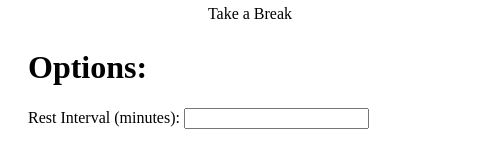
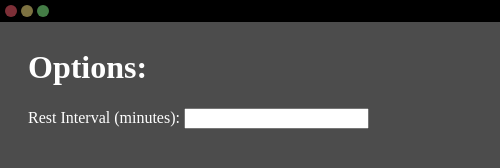
Before and after one commit to kjbrum/TaB, an Electron app: page index.html in a window 500 px wide. Drawn offline with Linux system fonts and the light colour scheme.

Commit message:
Add window buttons

```diff
--- a/index.html
+++ b/index.html
@@ -3,24 +3,75 @@
     <head>
         <title>Take a Break</title>
         <style>
+            *,
+            *:before,
+            *:after {
+                box-sixing: border-box;
+            }
+            html {
+                /*background: #111111;*/
+                background: rgba(0,0,0,0.7);
+                color: white;
+            }
+            body {
+                padding: 20px;
+            }
             .topbar {
                 position: absolute;
                 top: 0;
                 left: 0;
                 width: 100vw;
-                padding: 5px 0;
+                padding: 5px;
                 text-align: center;
+                -webkit-user-select: none;
                 -webkit-app-region: drag;
                 cursor: default;
+                background: black;
             }
-            body {
-                padding: 20px;
+            .topbar:hover .window-icons li {
+                opacity: 0.5;
             }
+            .window-icons {
+                list-style: none;
+                margin: 0;
+                padding: 0;
+            }
+            .window-icons li {
+                float: left;
+                background: #F95F6E;
+                border-radius: 100%;
+                width: 12px;
+                height: 12px;
+                line-height: 12px;
+                color: transparent;
+                margin-right: 4px;
+                opacity: 0.25;
+                transition: 0.3s ease-in-out;
+                font-weight: bold;
+                cursor: pointer;
+            }
+            .window-icons li:hover {
+                opacity: 1 !important;
+                color: black;
+            }
+            .window-icons li.minimize {
+                background: #F9E482;
+                line-height: 10px;
+            }
+            .window-icons li.expand {
+                background: #87F98C;
+            }
+
         </style>
     </head>
     <body>
         <div class="topbar">
-            Take a Break
+            <ul class="window-icons">
+                <li class="close">&times;</li>
+                <li class="minimize">-</li>
+                <li class="expand">+</li>
+            </ul>
+
         </div>
         <div id="content">
             <h1>Options:</h1>
--- a/main.js
+++ b/main.js
@@ -28,7 +28,8 @@ app.on('ready', function() {
         height: 300,
         resizable: false,
         center: true,
-        frame: false
+        frame: false,
+        transparent: true
     });
 
     // Load the html file
```
